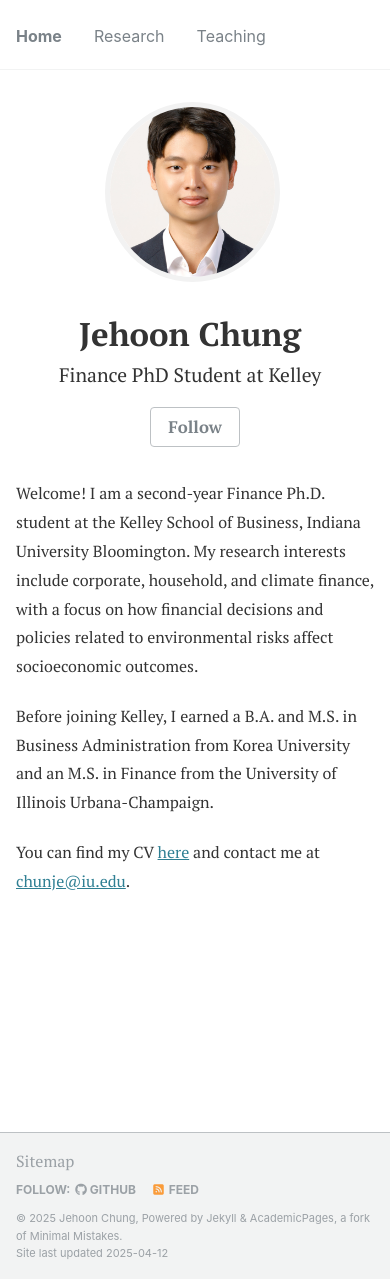
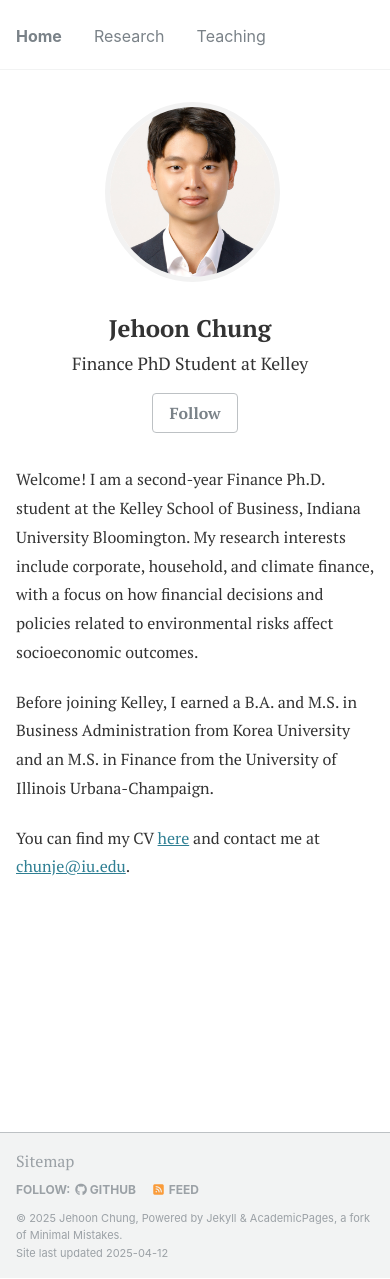
Before and after one commit to JehoonChung/jehoonchung.github.io, a Jekyll site: the page built from _pages/about.md, in a window 390 px wide and 1279 px high. Built offline with Jekyll 4.4.1, drawn with Linux system fonts in a browser that asks for light colours.

Commit message:
Update _custom.scss

```diff
--- a/_sass/_custom.scss
+++ b/_sass/_custom.scss
@@ -54,11 +54,11 @@
 
     .author__name {
       margin-bottom: 0.5rem !important;
-      font-size: 2.05rem !important; /* Increased from 2rem */
+      font-size: 1.5rem !important; /* Increased from 2rem */
     }
 
     .author__bio {
-      font-size: 1.22rem !important; /* Increased from 1.2rem */
+      font-size: 1.1rem !important; /* Increased from 1.2rem */
     }
   }
 
@@ -77,7 +77,7 @@
       margin: 0 auto 1rem !important;
       width: auto !important;
       order: -1 !important;
-      font-size: 1.05rem !important; /* Slightly larger button text */
+      font-size: 1rem !important; /* Slightly larger button text */
     }
 
     .social-icons {
```
